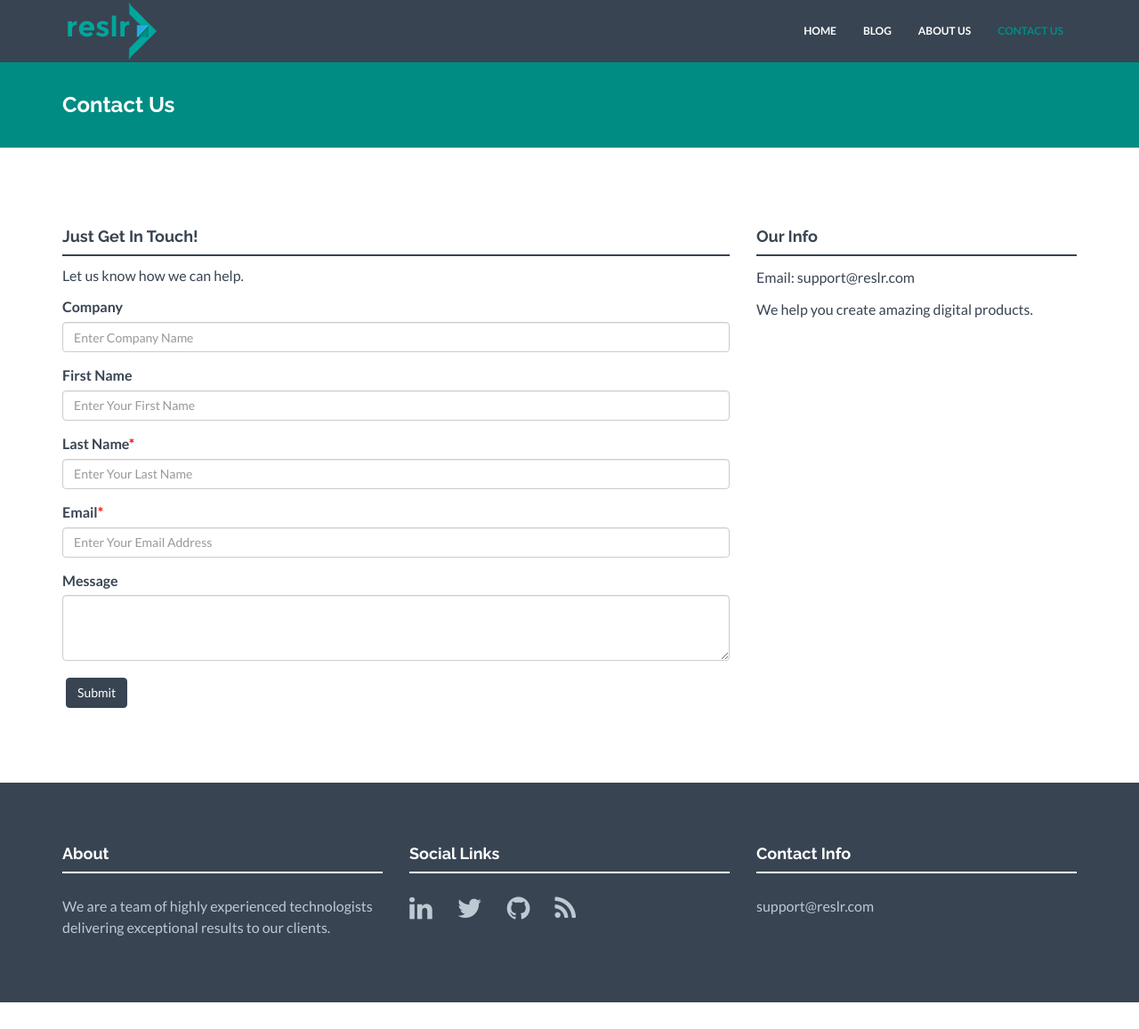
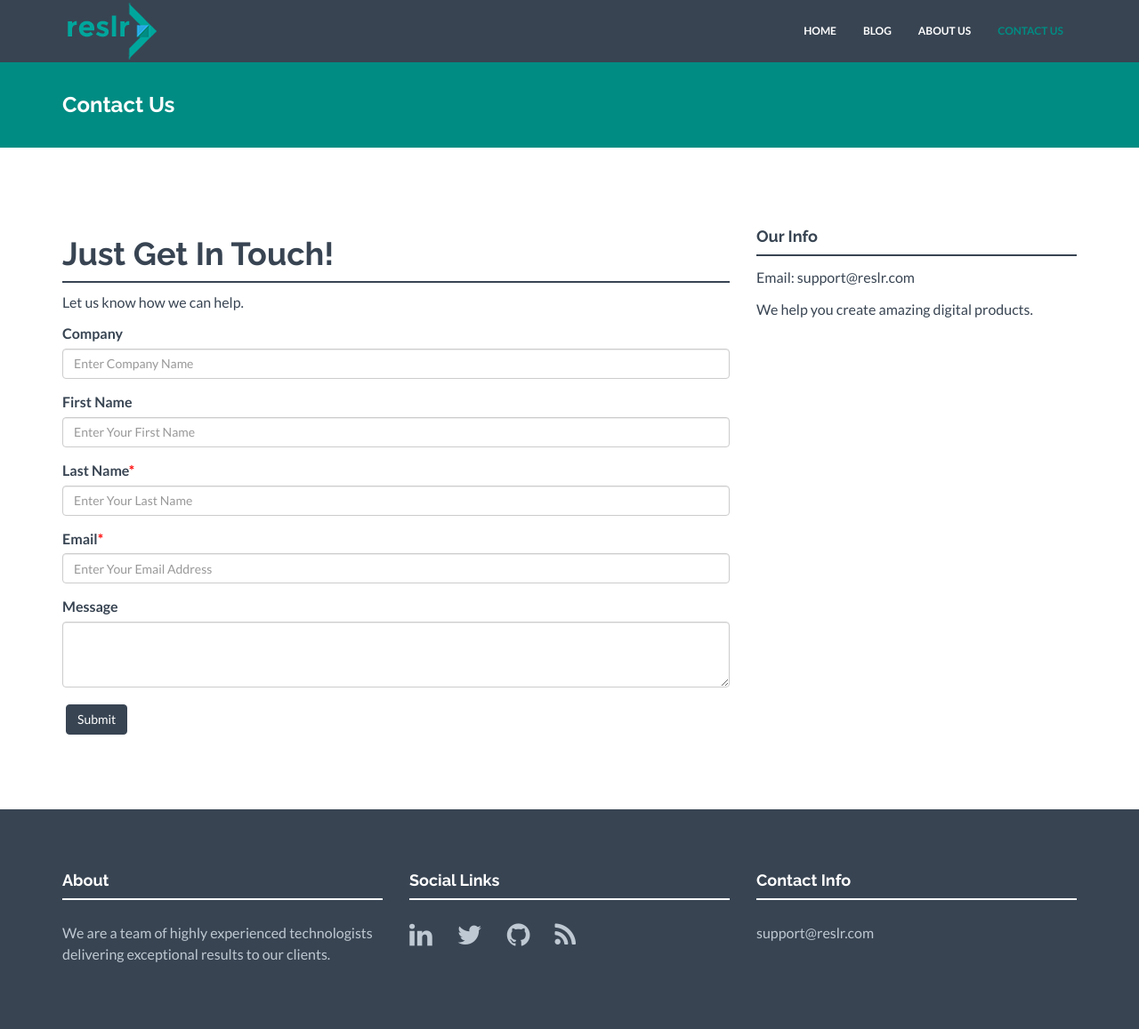
Before and after one commit to reslr/reslr.github.io, a Jekyll site: the page built from contact.html, in a window 1280 px wide and 1157 px high. Shown: the whole window at 89% size. Built offline with Jekyll 4.4.1, drawn with Linux system fonts in a browser that asks for light colours; nearby versions of some CDN libraries.

```diff
--- a/contact.html
+++ b/contact.html
@@ -7,7 +7,7 @@ permalink: /contact/
 <div class="container mtb">
     <div class="row">
         <div class="col-lg-8">
-            <h4>Just Get In Touch!</h4>
+            <h1>Just Get In Touch!</h1>
             <div class="hline"></div>
                 <p>Let us know how we can help.</p>
 
```
